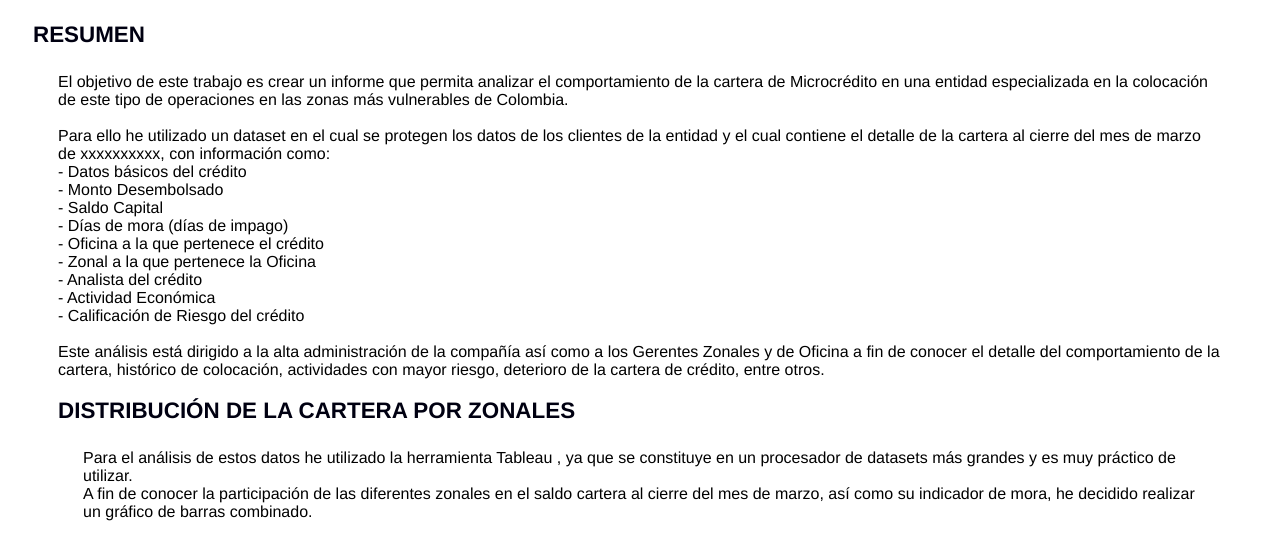
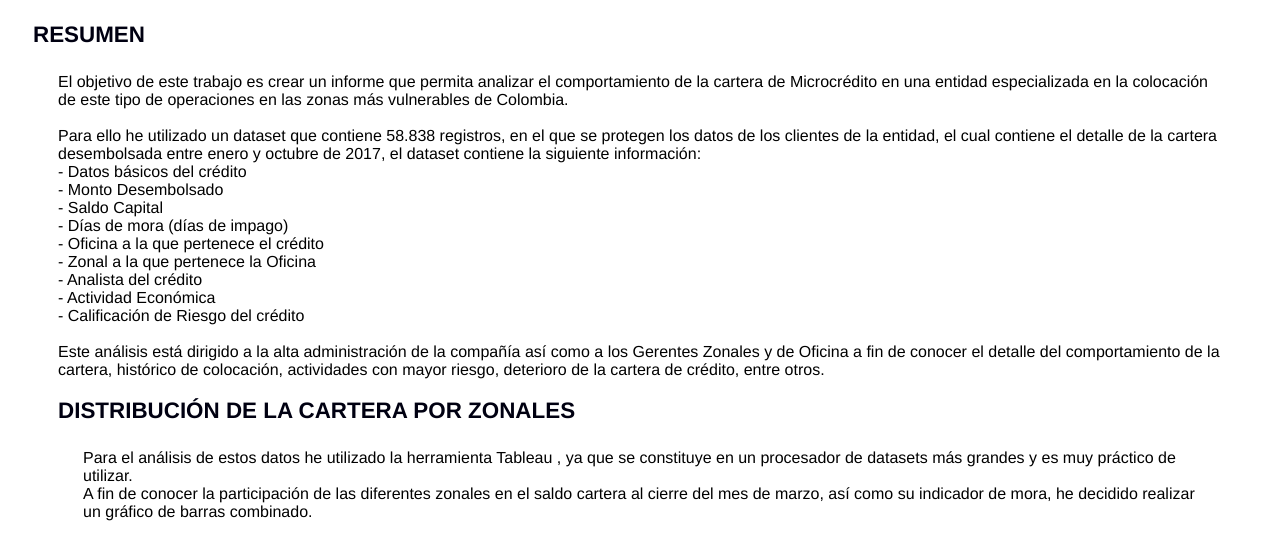
Before and after one commit to Philoasophy/svelte-v8bght, a website: page index.html in a window 1280 px wide. Shown: the part 278-838 px from the top of the page. Drawn offline with Linux system fonts and the light colour scheme.

Commit message:
1 file modified

```diff
--- a/index.html
+++ b/index.html
@@ -61,7 +61,7 @@ El objetivo de este trabajo es crear un informe que permita analizar el comporta
 <br>
 <br>
 
-Para ello he utilizado un dataset en el cual se protegen los datos de los clientes de la entidad y el cual contiene el detalle de la cartera al cierre del mes de marzo de xxxxxxxxxx, con información como:
+Para ello he utilizado un dataset que contiene 58.838 registros, en el que se protegen los datos de los clientes de la entidad, el cual contiene el detalle de la cartera desembolsada entre enero y octubre de 2017, el dataset contiene la siguiente información:
 <br>
 - Datos básicos del crédito
 <br>
```
